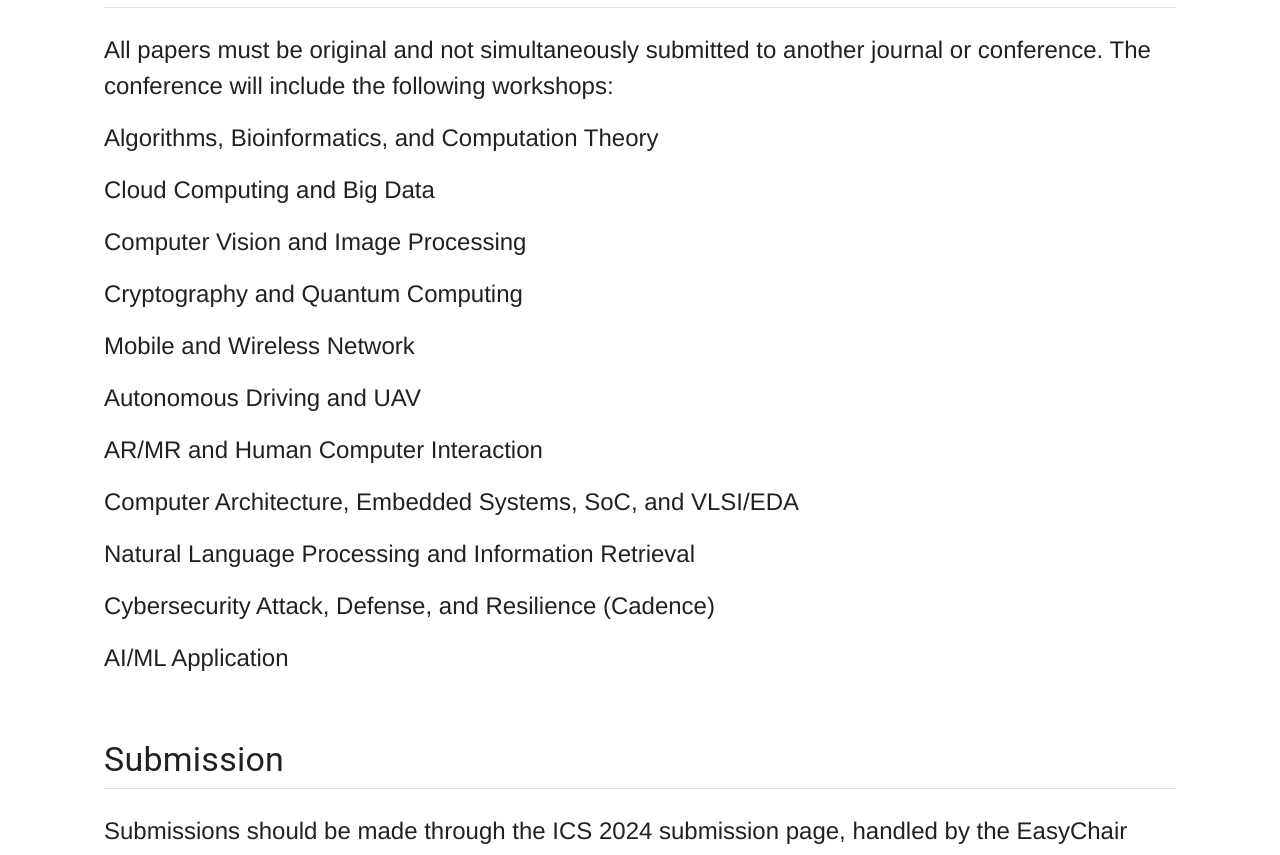
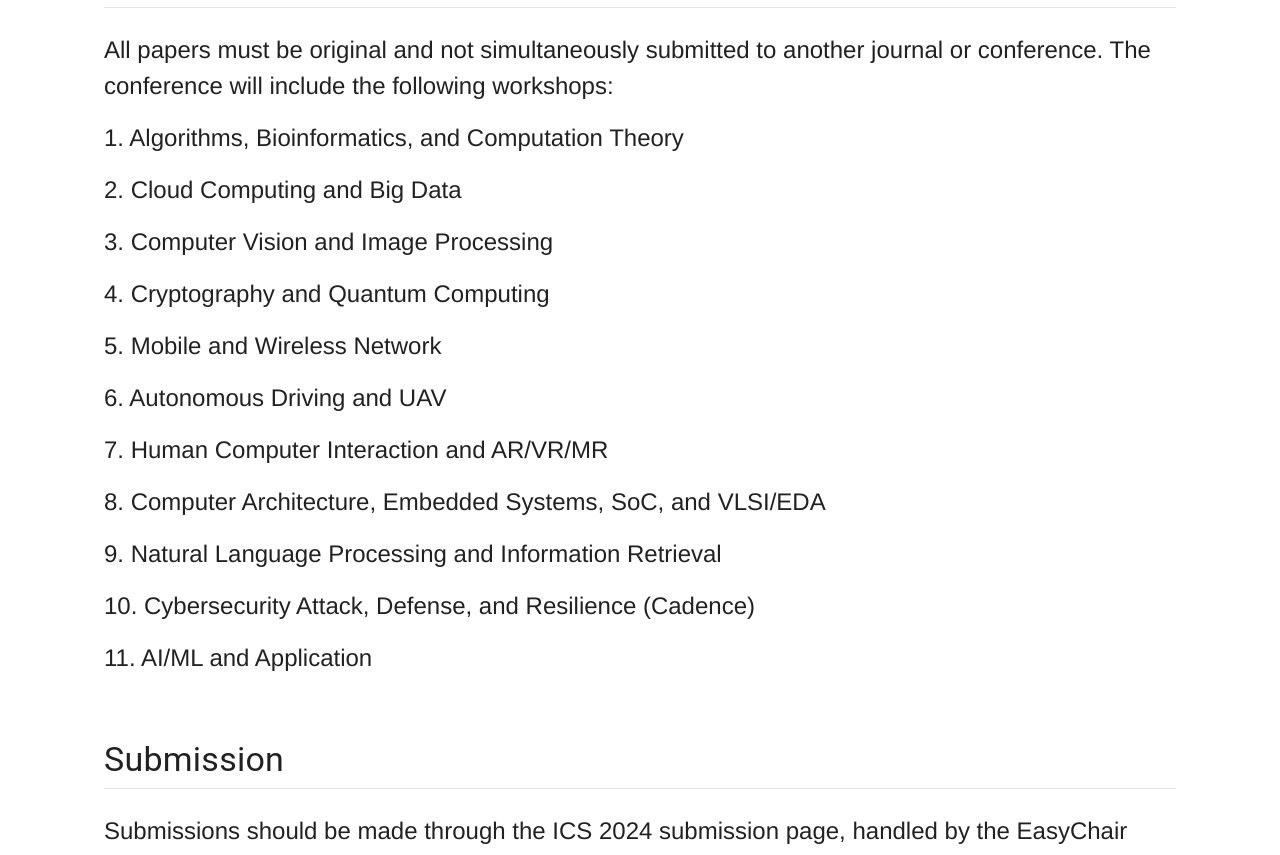
Before and after one commit to kaeteyaruyo/conference-website, a Vue app: page /call_for_papers in a window 1280 px wide. Shown: the part 640-1495 px from the top of the page. Built offline with nearby package versions, Linux system fonts and the light colour scheme.

Commit message:
add number to workshops

```diff
--- a/src/views/CallForPapersView.vue
+++ b/src/views/CallForPapersView.vue
@@ -8,17 +8,17 @@
       <p>All papers must be original and not simultaneously submitted to another journal or conference. The conference
         will include the following workshops:
       </p>
-        <p>Algorithms, Bioinformatics, and Computation Theory </p>
-        <p>Cloud Computing and Big Data</p>
-        <p>Computer Vision and Image Processing</p>
-        <p>Cryptography and Quantum Computing</p>
-        <p>Mobile and Wireless Network</p>
-        <p>Autonomous Driving and UAV</p>
-        <p>AR/MR and Human Computer Interaction</p>
-        <p>Computer Architecture, Embedded Systems, SoC, and VLSI/EDA</p>
-        <p>Natural Language Processing and Information Retrieval</p>
-        <p>Cybersecurity Attack, Defense, and Resilience (Cadence)</p>
-        <p>AI/ML Application</p>
+        <p>1. Algorithms, Bioinformatics, and Computation Theory </p>
+        <p>2. Cloud Computing and Big Data</p>
+        <p>3. Computer Vision and Image Processing</p>
+        <p>4. Cryptography and Quantum Computing</p>
+        <p>5. Mobile and Wireless Network</p>
+        <p>6. Autonomous Driving and UAV</p>
+        <p>7. Human Computer Interaction and AR/VR/MR</p>
+        <p>8. Computer Architecture, Embedded Systems, SoC, and VLSI/EDA</p>
+        <p>9. Natural Language Processing and Information Retrieval</p>
+        <p>10. Cybersecurity Attack, Defense, and Resilience (Cadence)</p>
+        <p>11. AI/ML and Application</p>
     </text-section>
     <text-section sub-title="Submission">
      <p>Submissions should be made through the ICS 2024 submission page, handled by the EasyChair conference management system: <a href="https://easychair.org/conferences/?conf=ics2024">https://easychair.org/conferences/?conf=ics2024</a></p>
```
